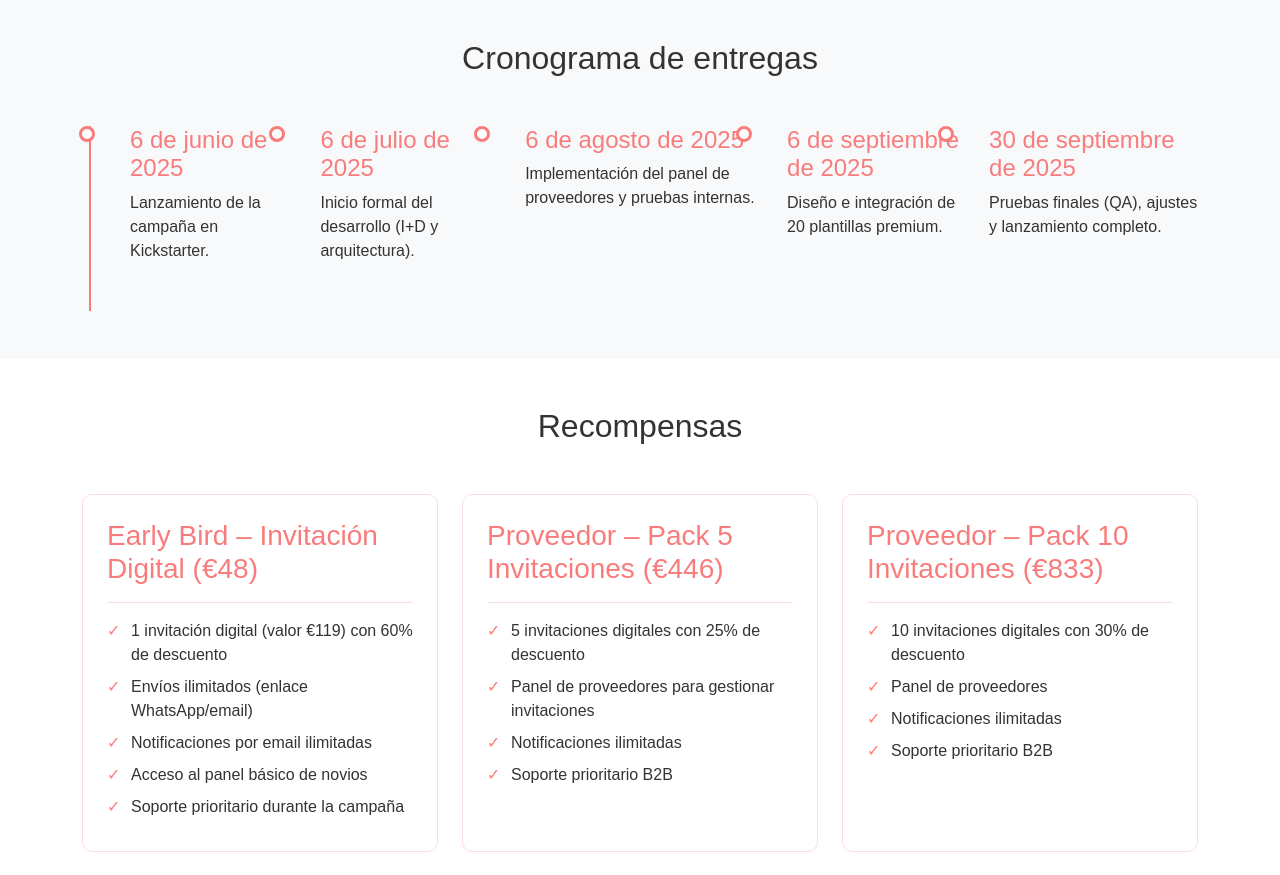
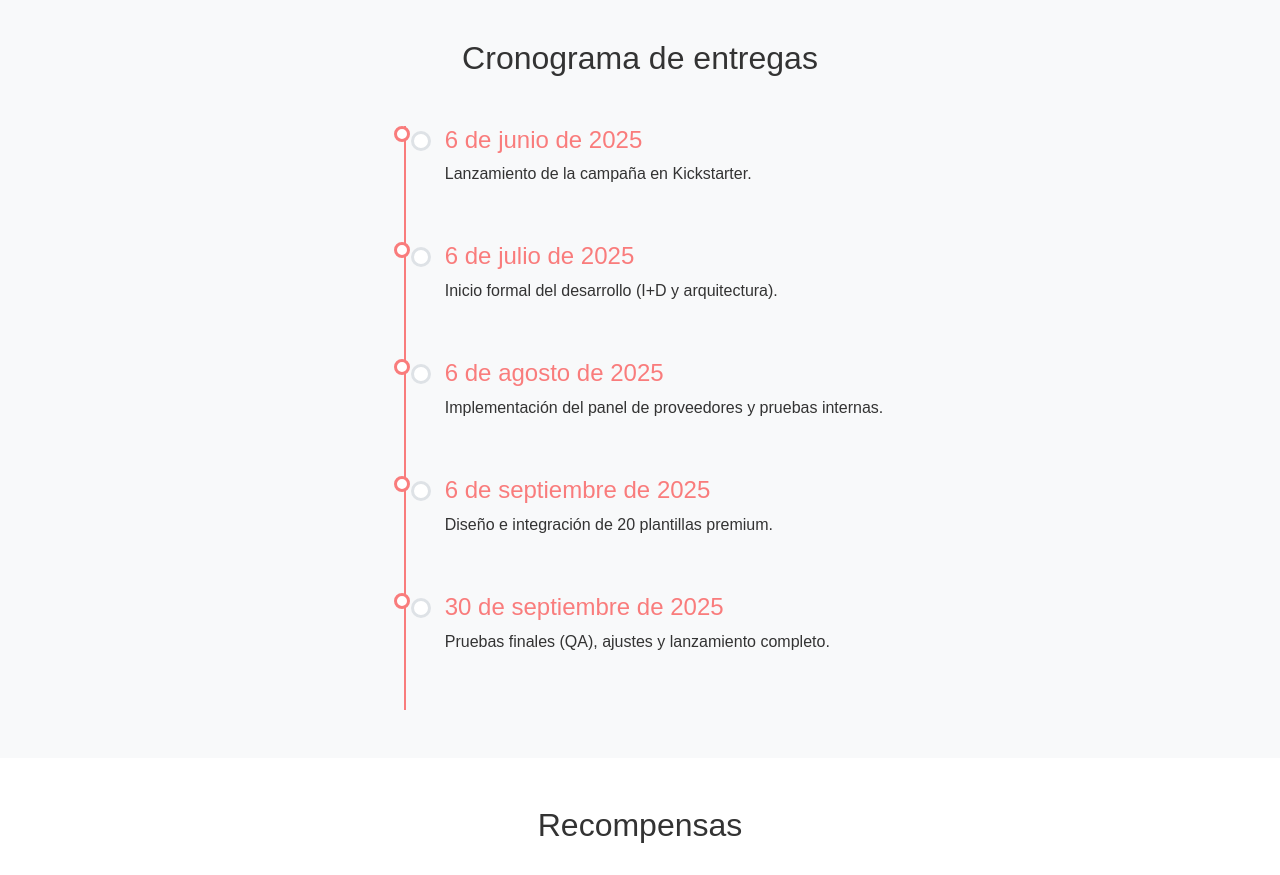
Before and after one commit to APAInsular/invited-front, a React (Create React App) app: page /crowfunding in a window 1280 px wide. Shown: the part 3040-3915 px from the top of the page. Built offline with nearby package versions, Linux system fonts and the light colour scheme; no server answers; a web font is replaced by a local one.

Commit message:
about us

```diff
--- a/src/pages/Crowfunding.jsx
+++ b/src/pages/Crowfunding.jsx
@@ -278,7 +278,8 @@ const Crowdfunding = () => {
                 <section className="py-5 bg-light">
                     <div className="container">
                         <h2 className="text-center mb-5">Cronograma de entregas</h2>
-                        <div className="timeline-crowfunding d-flex justify-content-center">
+                        <div className="d-flex justify-content-center"> {/* Contenedor centrado */}
+                            <div className="timeline-crowfunding" style={{ maxWidth: '800px' }}> {/* Ancho máximo */}
                                 {[
                                     ['6 de junio de 2025', 'Lanzamiento de la campaña en Kickstarter.'],
                                     ['6 de julio de 2025', 'Inicio formal del desarrollo (I+D y arquitectura).'],
@@ -286,11 +287,14 @@ const Crowdfunding = () => {
                                     ['6 de septiembre de 2025', 'Diseño e integración de 20 plantillas premium.'],
                                     ['30 de septiembre de 2025', 'Pruebas finales (QA), ajustes y lanzamiento completo.']
                                 ].map(([date, desc], i) => (
-                                <div className="timeline-item-crowfunding ps-4" key={i}>
-                                    <h4 className="text-rosa-fuerte">{date}</h4>
-                                    <p>{desc}</p>
+                                    <div className="timeline-item-crowfunding position-relative ps-4 mb-4" key={i}>
+                                        <div className="timeline-bullet position-absolute start-0 translate-middle-x bg-white border border-3 border-rosa-fuerte rounded-circle"
+                                            style={{ width: '20px', height: '20px', top: '5px' }}></div>
+                                        <h4 className="text-rosa-fuerte mb-2">{date}</h4>
+                                        <p className="mb-0">{desc}</p>
                                     </div>
                                 ))}
+                            </div>
                         </div>
                     </div>
                 </section>
```
Lines whose indentation alone changed are shown as unchanged.
